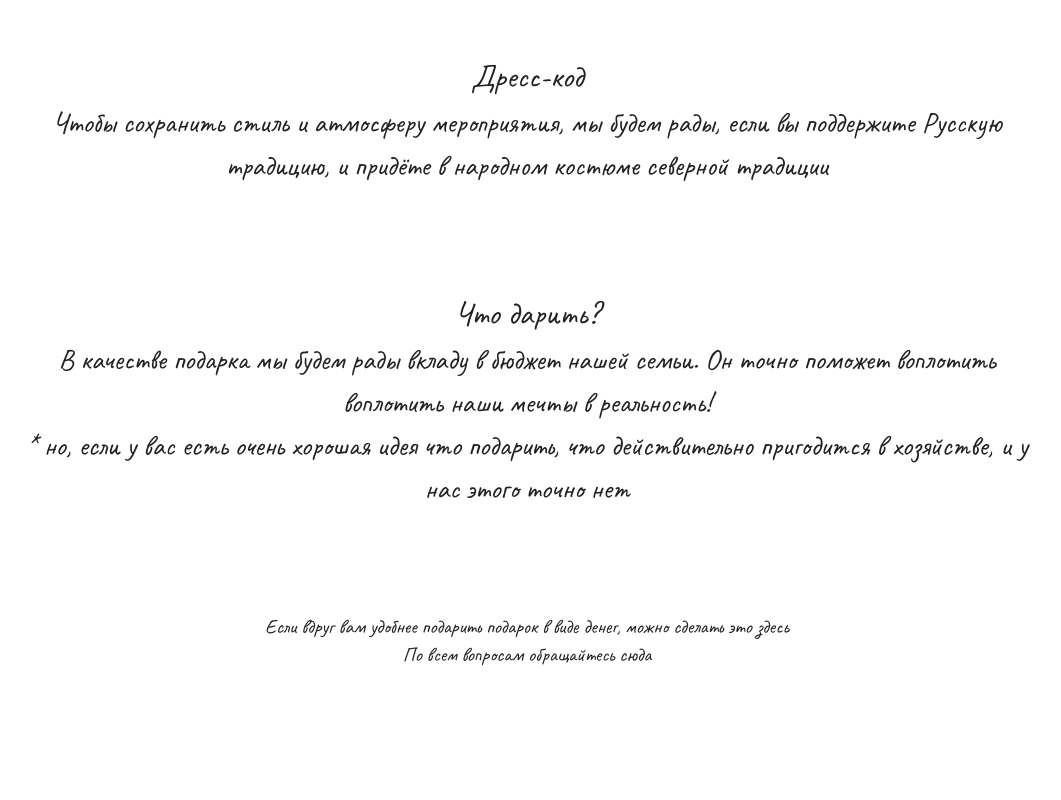
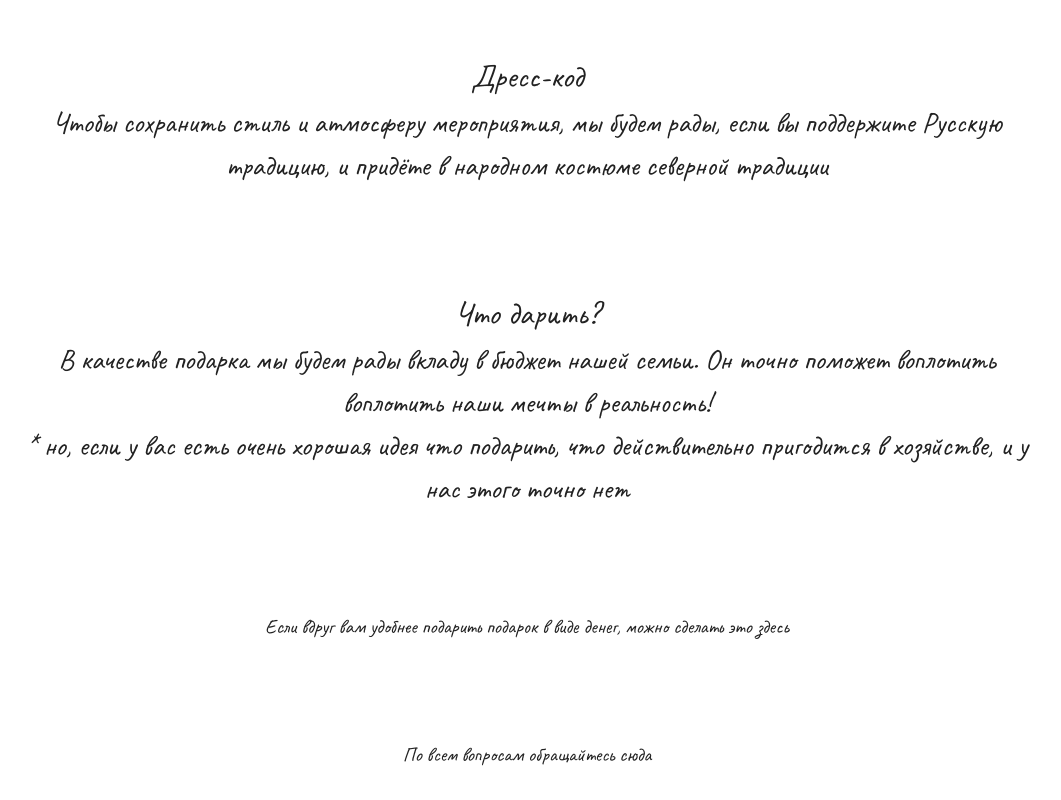
Before and after one commit to SwarmGost404/wedding, a Vue app: page / in a window 1280 px wide. Shown: the part 2735-3535 px from the top of the page, without its empty margins (113-1174 px from the left). Before the commit the page ends 3451 px from the top, so only its background shows below. Built offline with nearby package versions, Linux system fonts and the light colour scheme; a web font is replaced by a local one.

Commit message:
fix footer

```diff
--- a/src/App.vue
+++ b/src/App.vue
@@ -78,11 +78,11 @@ const goInTg = () => {
         </p>
         <p>* но, если у вас есть очень хорошая идея что подарить, что действительно пригодится в хозяйстве, и у нас этого точно нет</p>
       </div>
-      <footer class=" m-[100px] my-[10%]">
-        <div>
+      <footer class=" w-full my-[100px]">
+        <div class="w-full my-[100px]">
           <a class=" mb-[20px] text-xl hover:underline" href="https://www.tinkoff.ru/rm/r_BwPbHVzgEU.CVpIUrVoDL/dGea497749">Если вдруг вам удобнее подарить подарок в виде денег, можно сделать это здесь  </a>
         </div>
-        <div>
+        <div class="w-full my-[100px]">
           <a class=" mb-[20px] text-xl hover:underline" href="https://t.me/swarmgost">По всем вопросам обращайтесь сюда</a>
         </div>
       </footer>
```
